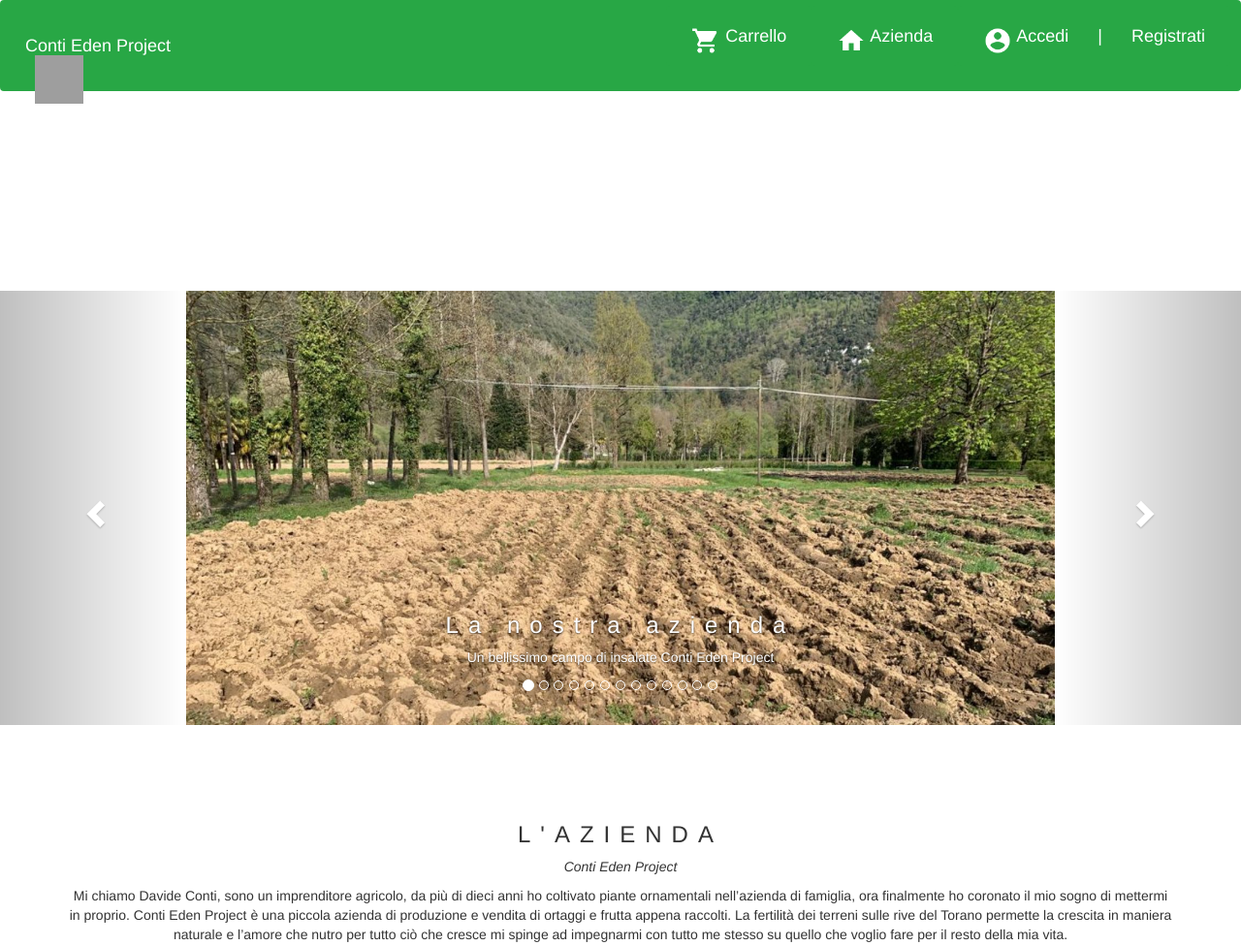
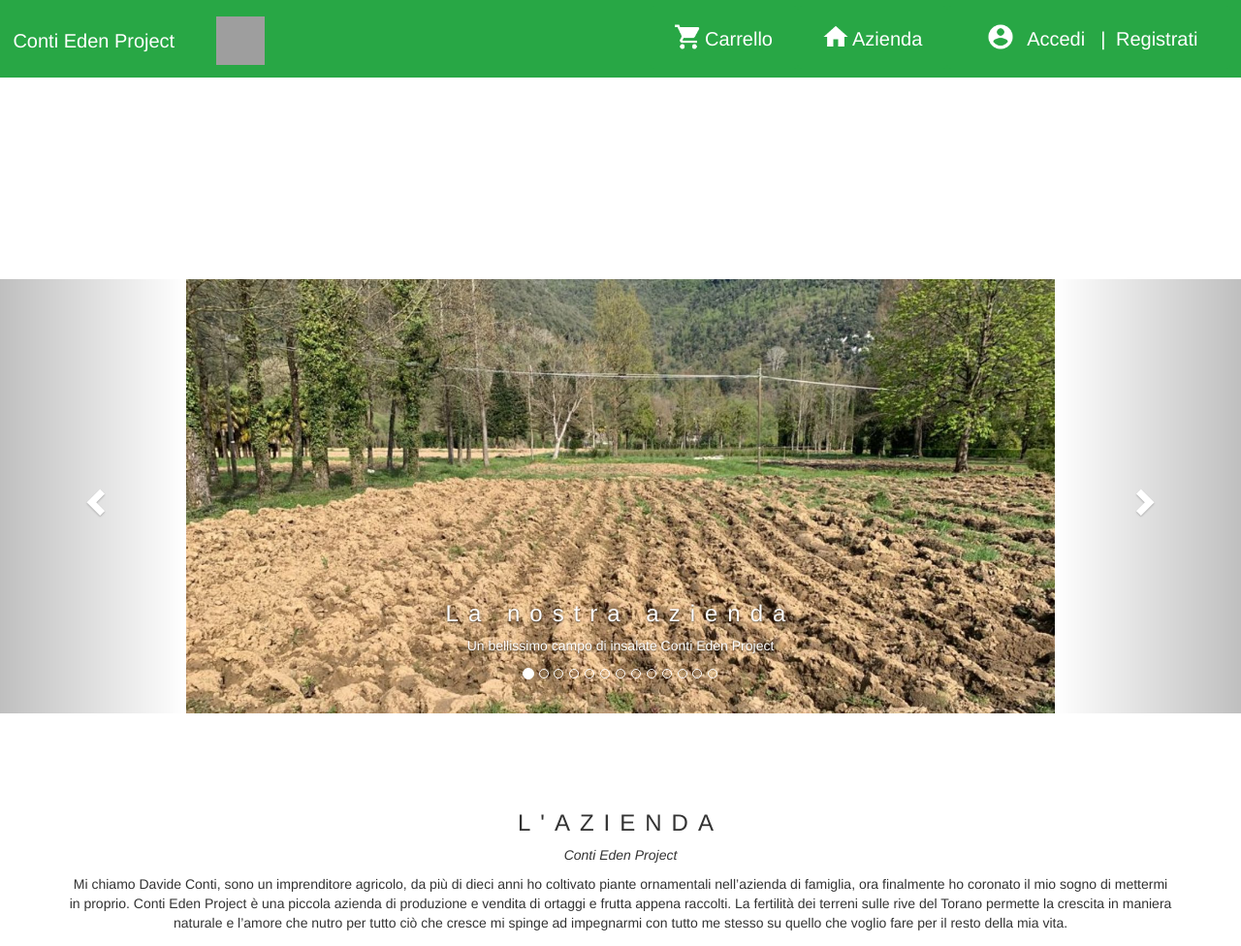
Before and after one commit to GaetanoConti/Sito-Conti-Eden-Project, a PHP site: page /azienda.php in a window 1280 px wide. Shown: the top 976 px of the page at 97% size. Run offline with PHP 8.4, Linux system fonts and the light colour scheme; some libraries are stand-ins or nearby versions; grey boxes are pictures that could not be loaded.

Commit message:
Add files via upload

```diff
--- a/azienda.php
+++ b/azienda.php
@@ -6,13 +6,13 @@
     }
     ?>
 
-    <script>var fileNavbar='navbar_login.php';</script>
+    <script>var fileNavbar='navbar_login_az.php';</script>
 <?php
     }
 
 
 else {  ?>
-<script>var fileNavbar='navbar_registrazione.html';</script>
+<script>var fileNavbar='navbar_registrazione_az.html';</script>
 
   <?php
 
@@ -34,10 +34,11 @@ else {  ?>
   <link rel = "stylesheet" href = "css_site/index_style.css">
   <link rel="stylesheet" type="text/css" href="css_site/azienda.css" />
   <link rel = "stylesheet" href = "https://cdnjs.cloudflare.com/ajax/libs/font-awesome/4.3.0/css/font-awesome.min.css">
-
   <link rel="stylesheet" href="https://maxcdn.bootstrapcdn.com/bootstrap/3.4.1/css/bootstrap.css">
+  <link rel="stylesheet" href="https://pro.fontawesome.com/releases/v5.10.0/css/all.css" integrity="sha384-AYmEC3Yw5cVb3ZcuHtOA93w35dYTsvhLPVnYs9eStHfGJvOvKxVfELGroGkvsg+p" crossorigin="anonymous"/>
   <script src="https://ajax.googleapis.com/ajax/libs/jquery/3.5.1/jquery.min.js"></script>
   <script src="https://maxcdn.bootstrapcdn.com/bootstrap/3.4.1/js/bootstrap.min.js"></script>
+
   <script>
 
 $(function() {
@@ -50,11 +51,12 @@ else {  ?>
 
 
 </script>
+
 <div data-include="header"></div>
 </head>
 <body>
 
-<div class="container-lg">
+<div class="container-lg" style="margin-top: -40%">
   <div id="myCarousel" class="carousel slide" data-ride="carousel">
       <!-- Indicators -->
       <ol class="carousel-indicators">
@@ -257,10 +259,10 @@ else {  ?>
       <p><span class="glyphicon glyphicon-envelope"></span>Email: contiedenpoject@mail.com</p>
       <div>
       <a class = "btn btn-social-icon btn-facebook" href = "https://www.facebook.com/Conti-Eden-Project-105988287794834">
-        <span class = "fa fa-facebook"></span>
+        <span class = "fab fa-facebook"></span>
      </a>
      <a class = "btn btn-social-icon btn-instagram" href = "https://www.instagram.com/contiedenproject/">
-      <span class = "fa fa-instagram"></span>
+      <span class = "fab fa-instagram"></span>
    </a>
   </div>
     </div>
@@ -311,8 +313,6 @@ else {  ?>
             </button>
             <br>
             <br>
-            <br>
-            <br>
                 </div>
 
 <script>
@@ -329,6 +329,47 @@ $("#toTop").click(function() {
     $("html, body").animate({scrollTop: 0}, 500);
  });
  </script>
+<br>
+<br>
+<footer class="footer bg-success text-center text-white" >
+  <!-- Grid container -->
+  <div class="container p-4 pb-0">
+  <h4 style ="background-color: #28a745; letter-spacing: normal; font-size: 25px "> Ci trovi anche qui </h4><br>
+    <!-- Section: Social media -->
+    <section class="mb-4">
+      <!-- Facebook -->
+      <a class="btn btn-outline-light btn-floating m-1" style ="background-color: #28a745; border-color: white"  href="https://www.facebook.com/Conti-Eden-Project-105988287794834" role="button"
+        ><i class="fab fa-facebook-f" ></i
+      ></a>
 
+      <!-- Instagram -->
+      <a class="btn btn-outline-light btn-floating m-1"  style ="background-color: #28a745; border-color: white" href="https://www.instagram.com/contiedenproject/" role="button"
+        ><i class="fab fa-instagram"></i
+      ></a>
+    </section>
+    <!-- Section: Social media -->
+    <div class="container p-4 pb-0">
+          <!-- Links -->
+          <h4 class="text-uppercase fw-bold mb-4" style ="background-color: #28a745; letter-spacing: normal;">
+            Contatti
+          </h4>
+          <p><i class="fas fa-home me-3"></i>  Rieti, Lazio, Via Salaria, km 74/500</p>
+          <p>
+            <i class="fas fa-envelope me-3"></i>
+            contiedenpoject@mail.com
+          </p>
+          <p><i class="fas fa-phone me-3"></i> +39 123456789</p>
+          <p><i class="fas fa-print me-3"></i> 0746 234 567</p>
+        </div>
+        <!-- Grid column -->
+      </div>
+      <div class="text-center p-3" style="background-color: rgba(0, 0, 0, 0.2); height: 50px; font-size: 15px">
+    © 2020 Copyright:
+    <a class="text-white" href="https://mdbootstrap.com/">Contiedenproject.com</a>
+  </div>
+  </div>
+  <!-- Grid container -->
+
+</footer>
 </body>
 </html>
--- /dev/null
+++ b/navbar_registrazione_az.html
@@ -0,0 +1,37 @@
+<nav class="navbar fixed-top navbar-expand-lg navbar-light bg-success" style="max-height: 80px; border-radius: 0%">
+    <a class="navbar-brand" href="." style="color:white; width: 350px; margin-top: -1%; margin-left: -1%; font-size: 20px">Conti Eden Project </a>
+    <img src="immagini/logobianco.png"  width="50" height="50" style="margin-left:-10%; margin-top: -1% " >
+
+      <div class="col">
+
+      </div>
+      <nav class="navbar navbar-light bg-success">
+      <img src="immagini/carrello.png" alt="carrello" width="30" height="30" class="d-inline-block align-top"
+      style="margin-left: 10%">
+        <a class="navbar-brand" href="paginaLogin.php" style="color:white; margin-top: 2%; margin-left: -10%; font-size: 20px">
+          Carrello
+        </a>
+      </nav>
+      <nav class="navbar navbar-light bg-success">
+      <img src="immagini/azienda.png" alt="azienda" width="30" height="30" class="d-inline-block align-top" style="margin-left: 10%">
+        <a class="navbar-brand" href="azienda.php" style="color:white;  margin-top: 2%; margin-left: -10%; font-size: 20px">
+
+          Azienda
+        </a>
+      </nav>
+
+        <nav class="navbar navbar-light bg-success">
+        <img src="immagini/account2.png" alt="account" width="30" height="30" class="d-inline-block align-top" style="margin-left: 8%">
+            <a class="navbar-brand" href="paginaLogin.php" style="color:white;  margin-top: 1%; margin-left: -4%; margin-right: -4% ; font-size: 20px">
+
+                Accedi
+              </a>
+              <a class="navbar-brand" style="color:white; margin-top: 1%; margin-left: -4%; font-size: 20px">
+                |
+              </a>
+              <a class="navbar-brand" href="paginaRegistrazione.php" style="color:white; margin-top: 1%; margin-left: -10%; font-size: 20px">
+                Registrati
+              </a>
+        </nav>
+        </div>
+      </nav>
```
Also changed, not shown: navbar_login_az.php (added, +51 -0 lines). Lines whose indentation alone changed are shown as unchanged.
